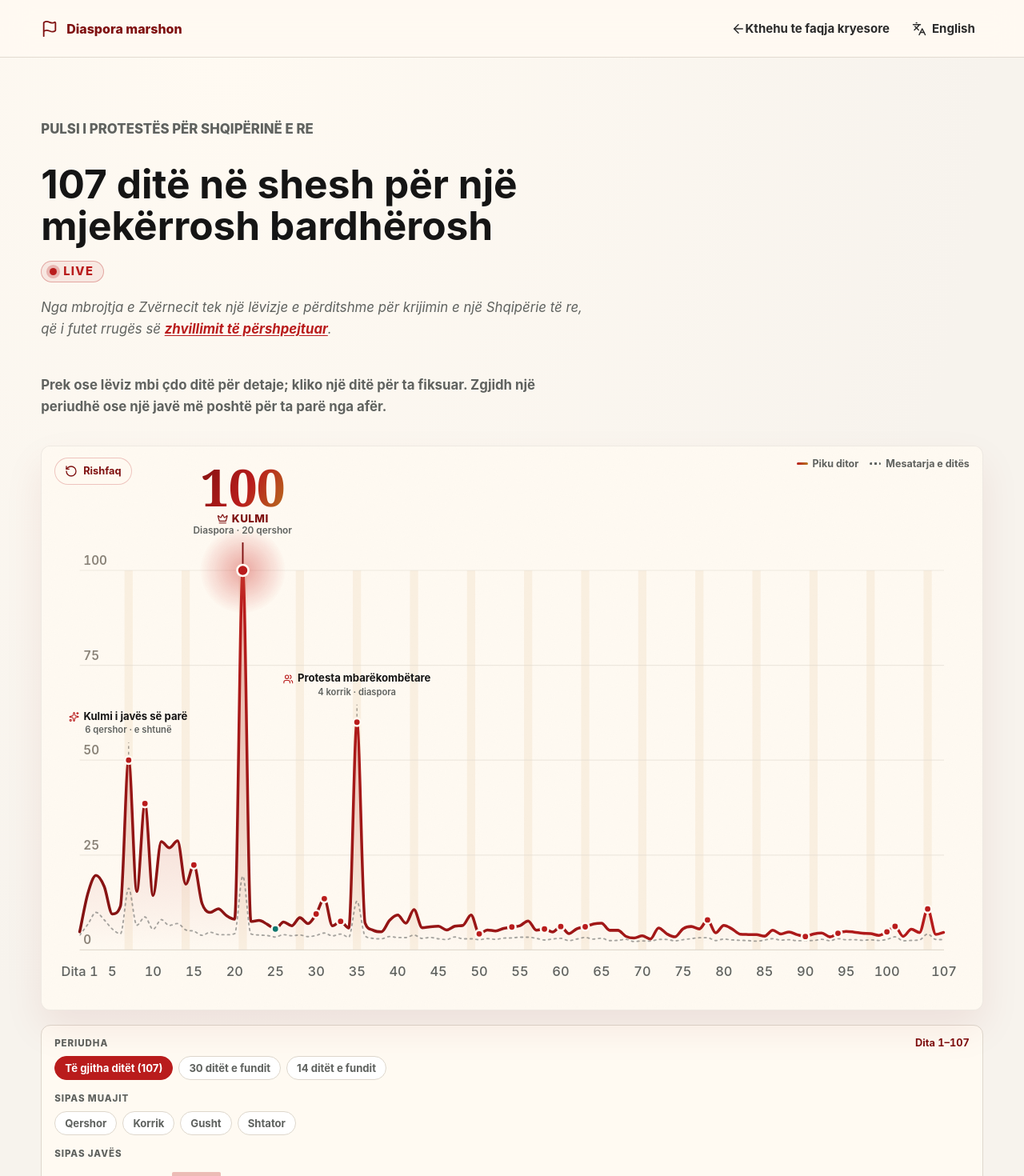
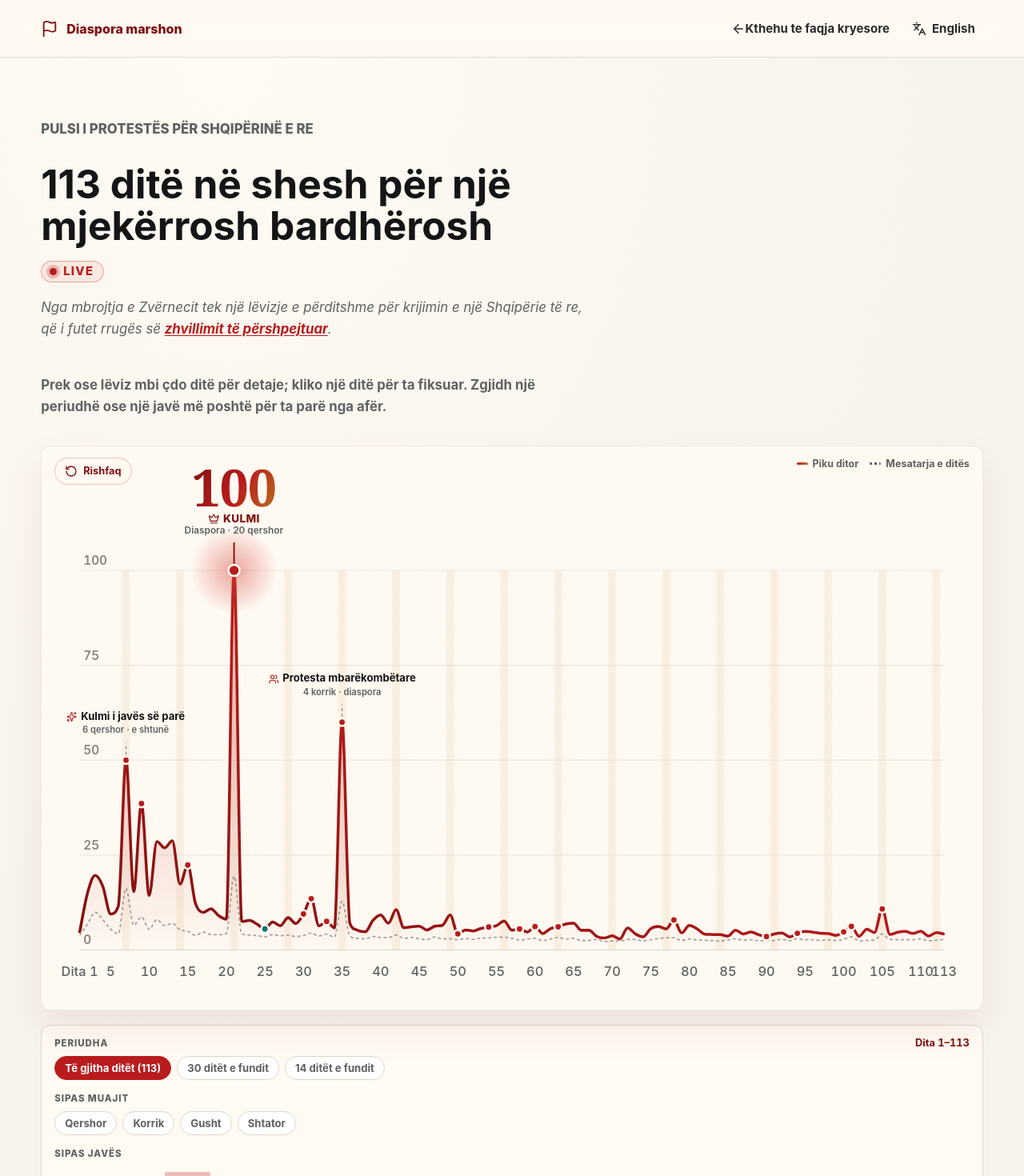
Before and after one commit to rlleshi/diaspora_marrshon, a Next.js app: page /pulsi in a window 1280 px wide. Shown: the top 1470 px of the page at 80% size. Built offline with nearby package versions, Linux system fonts and the light colour scheme.

Commit message:
update pulsi

```diff
--- a/app/en/pulsi/page.tsx
+++ b/app/en/pulsi/page.tsx
@@ -4,7 +4,7 @@ import { LiveTrackerPage } from "@/components/live-tracker-page";
 export const metadata: Metadata = {
   title: "Protest pulse | Diaspora marshes",
   description:
-    "The June 2026 protest participation index: 107 days in the square, day by day, with the key moments.",
+    "The June 2026 protest participation index: 113 days in the square, day by day, with the key moments.",
 };
 
 export default function Page() {
--- a/app/pulsi/page.tsx
+++ b/app/pulsi/page.tsx
@@ -4,7 +4,7 @@ import { LiveTrackerPage } from "@/components/live-tracker-page";
 export const metadata: Metadata = {
   title: "Pulsi i protestës | Diaspora marshon",
   description:
-    "Indeksi i pjesëmarrjes në protestat e qershorit 2026: 107 ditë në shesh, ditë pas dite, me momentet kyçe.",
+    "Indeksi i pjesëmarrjes në protestat e qershorit 2026: 113 ditë në shesh, ditë pas dite, me momentet kyçe.",
 };
 
 export default function Page() {
--- a/components/live-tracker-page.tsx
+++ b/components/live-tracker-page.tsx
@@ -26,7 +26,7 @@ const COPY: Record<
     homeHref: "/",
     homeLabel: "Kthehu te faqja kryesore",
     eyebrow: "Pulsi i protestës për Shqipërinë e re",
-    title: "107 ditë në shesh për një mjekërrosh bardhërosh",
+    title: "113 ditë në shesh për një mjekërrosh bardhërosh",
     liveLabel: "Live",
     intro: {
       before:
@@ -57,7 +57,7 @@ const COPY: Record<
       replay: "Rishfaq",
       saturday: "e shtunë",
       ariaSummary:
-        "Indeksi i pjesëmarrjes në protesta përgjatë 107 ditëve, me kulmin në ditën e 21-të (20 qershor 2026).",
+        "Indeksi i pjesëmarrjes në protesta përgjatë 113 ditëve, me kulmin në ditën e 21-të (20 qershor 2026).",
       rangeLabel: "Periudha",
       rangeAll: "Të gjitha ditët",
       rangeLast30: "30 ditët e fundit",
@@ -76,7 +76,7 @@ const COPY: Record<
     homeHref: "/en",
     homeLabel: "Back to the homepage",
     eyebrow: "Protest pulse for a new Albania",
-    title: "107 days in the square for a grey-bearded Rama",
+    title: "113 days in the square for a grey-bearded Rama",
     liveLabel: "Live",
     intro: {
       before:
@@ -107,7 +107,7 @@ const COPY: Record<
       replay: "Replay",
       saturday: "Saturday",
       ariaSummary:
-        "Protest participation index across 107 days, peaking on day 21 (20 June 2026).",
+        "Protest participation index across 113 days, peaking on day 21 (20 June 2026).",
       rangeLabel: "Range",
       rangeAll: "All days",
       rangeLast30: "Last 30 days",
--- a/data/participation.ts
+++ b/data/participation.ts
@@ -174,6 +174,20 @@
 // street-level shots, so it marks a camera-visible high point, not a like-for-like ranking.
 // Day 99 kept only 94 of 795 frames above the retention threshold. The notes for days 94 to 97,
 // first written from stream headlines alone, are rewritten from their research files.
+// Days 108 to 113 computed from their protesta_N timelines, retained frames only, on the same
+// Day-7 reference (top-10 peak avg / mean / median): 108 252.8 / 139.1 / 127.1; 109 224.3 /
+// 139.2 / 130.6; 110 254.9 / 151.2 / 150.1; 111 188.4 / 124.0 / 117.7; 112 237.2 / 133.0 /
+// 122.1; 113 216.7 / 143.5 / 136.7. All six are 1920x1080 and none has a broadcast composite
+// among its top frames: days 110, 112 and 113 kept every frame and their twenty highest were
+// screened, while days 108, 109 and 111 kept only the peak frame and the frames behind each peak
+// sit in one clean single-view scene. Days 111 and 113 retained 347 of 939 and 362 of 907 frames,
+// a thinner slice of the broadcast than the days around them.
+// Day 110 is the evening march (73xeOPE5V6c). The morning action at Parliament was captured as a
+// separate stream (ktXurd84g70; raw top-10 147.6, mean 116.4, median 113.6, 74 of 1252 frames
+// retained) that ran mostly as a two or three panel grid, so it stays out of the series, the way
+// day 54's morning Parliament clash does. Day 113's run is stored as protesta_114; its stream
+// title and release date make it day 113. The notes for days 108 to 113 follow their research
+// files (protest_story_notes_1_108 to _113).
 
 export type ParticipationDay = {
   day: number;
@@ -431,6 +445,18 @@ export const participation: ParticipationDay[] = [
     note: { sq: "E diela sjell sërish diasporën në shesh dhe në marshim; nga sheshi thirret një javë mosbindjeje civile dhe tubim nesër në orën 18:30.", en: "Sunday brings the diaspora back to the square and the march; the square calls for a week of civil disobedience and a gathering tomorrow at 18:30." } },
   { day: 107, date: "2026-09-14", saturday: false, peak: 4.65, mean: 2.71, median: 2.61, source: yt("Uopuo1Iddao"),
     note: { sq: "E hëna nis që në mëngjes me bllokimin e rrugës te Zogu i Zi, ku policia ndërhyn pranë gjimnazit “Qemal Stafa” dhe shoqëron protestues; në mbrëmje marshimi shkon nga Kryeministria te Blloku i Sigurisë në Mine Peza, në solidaritet me të ndaluarit.", en: "Monday starts in the morning with a road blockade at Zogu i Zi, where police intervene near the Qemal Stafa high school and take protesters in; in the evening the march goes from the PM's office to the Mine Peza detention block in solidarity with those detained." } },
+  { day: 108, date: "2026-09-15", saturday: false, peak: 4.89, mean: 2.69, median: 2.46, source: yt("KXWNH_tQPAs"),
+    note: { sq: "E marta i mban në shesh edhe pjesëtarët e diasporës, që sipas organizatorëve qëndrojnë në Tiranë deri më 17 shtator, ndërsa para Kryeministrisë kërkohet qeveri teknike me mandat njëvjeçar dhe shfuqizimi i ligjeve të kontestuara.", en: "Tuesday keeps the diaspora participants in the square too, in Tirana until 17 September according to the organizers, while outside the PM's office the demand is a technical government with a one-year mandate and the repeal of the disputed laws." } },
+  { day: 109, date: "2026-09-16", saturday: false, peak: 4.34, mean: 2.70, median: 2.53, source: yt("xAE7lGjs8tQ"),
+    note: { sq: "E mërkura e mbyll marshimin te Blloku i Sigurisë në Mine Peza me kërkesën për lirimin e të ndaluarve, ndërsa nga sheshi thirret tubim para Kuvendit të enjten në orën 10:00, në ditën e seancës plenare.", en: "Wednesday ends the march at the Mine Peza detention block with the demand to free those detained, while the square calls a gathering outside Parliament on Thursday at 10:00, on the day of the plenary session." } },
+  { day: 110, date: "2026-09-17", saturday: false, peak: 4.94, mean: 2.93, median: 2.91, source: yt("73xeOPE5V6c"),
+    note: { sq: "E enjtja nis në mëngjes para Kuvendit gjatë seancës plenare, ndërsa gjykata i shpall të paligjshme arrestimet e 14 shtatorit dhe liron 12 protestuesit; në mbrëmje marshimi kalon në Rrugën e Elbasanit dhe mbërrin te Komisariati Nr. 1.", en: "Thursday starts in the morning outside Parliament during the plenary session, while the court rules the 14 September arrests unlawful and frees the 12 protesters; in the evening the march goes along Rruga e Elbasanit to Police Station No. 1." } },
+  { day: 111, date: "2026-09-18", saturday: false, peak: 3.65, mean: 2.40, median: 2.28, source: yt("j2azmin8WaM"),
+    note: { sq: "E premtja godet nismën e Ramës “Prania Besnike”: pankartat kërkojnë ministrat në SPAK, ndërsa marshimi nëpër Tiranë përsërit kërkesën për dorëheqje.", en: "Friday hits Rama's “Prania Besnike” initiative: the placards demand the ministers go to SPAK, while the march through Tirana repeats the resignation demand." } },
+  { day: 112, date: "2026-09-19", saturday: true, peak: 4.59, mean: 2.58, median: 2.36, source: yt("OPGmt5cfxow"),
+    note: { sq: "E shtuna marshon nga Kryeministria deri te Sheshi Nënë Tereza; nga sheshi thirren banorët e bashkive që do të shkrihen në protestë para Kuvendit më 8 tetor, ditën kur pritet të votohet harta e re territoriale.", en: "Saturday marches from the PM's office to Mother Teresa Square; the square calls residents of the municipalities set to be merged to a protest outside Parliament on 8 October, the day the new territorial map is expected to be voted." } },
+  { day: 113, date: "2026-09-20", saturday: false, peak: 4.20, mean: 2.78, median: 2.65, source: yt("Os618Aq6Tmo"),
+    note: { sq: "E diela marshon me studentët, gratë dhe vajzat në krye dhe me kërkesën “Anuloni ligjet!” për zonat e mbrojtura, investimet strategjike dhe Paketën e Maleve; nga sheshi thirret tubim para Kuvendit më 24 shtator.", en: "Sunday marches with students, women and girls at the front and the demand “Anuloni ligjet!” over the protected areas, strategic investments and the Mountain Package; the square calls a gathering outside Parliament on 24 September." } },
 ];
 
 export type ParticipationEvent = {
```
Also changed, not shown: .serena/project.yml.
